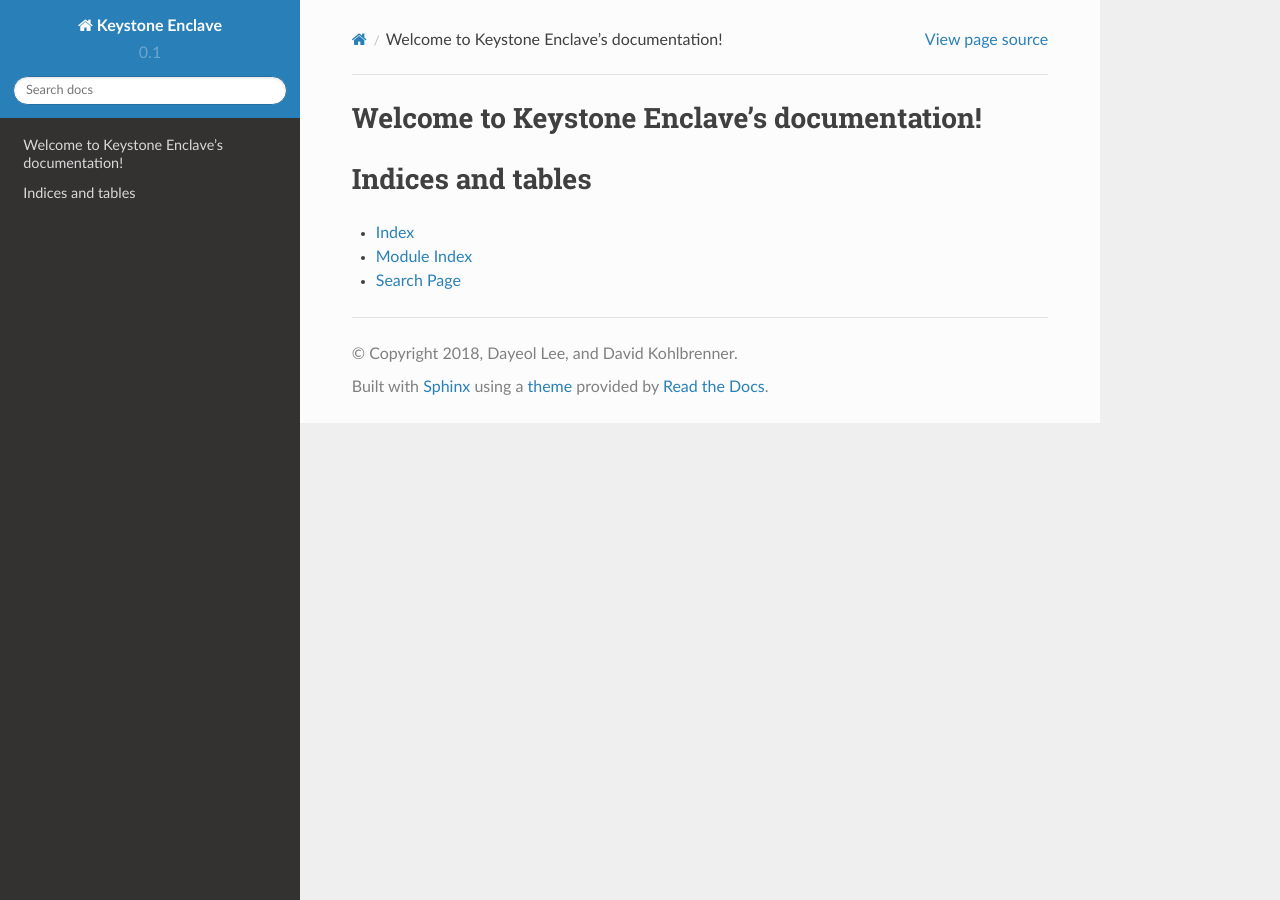
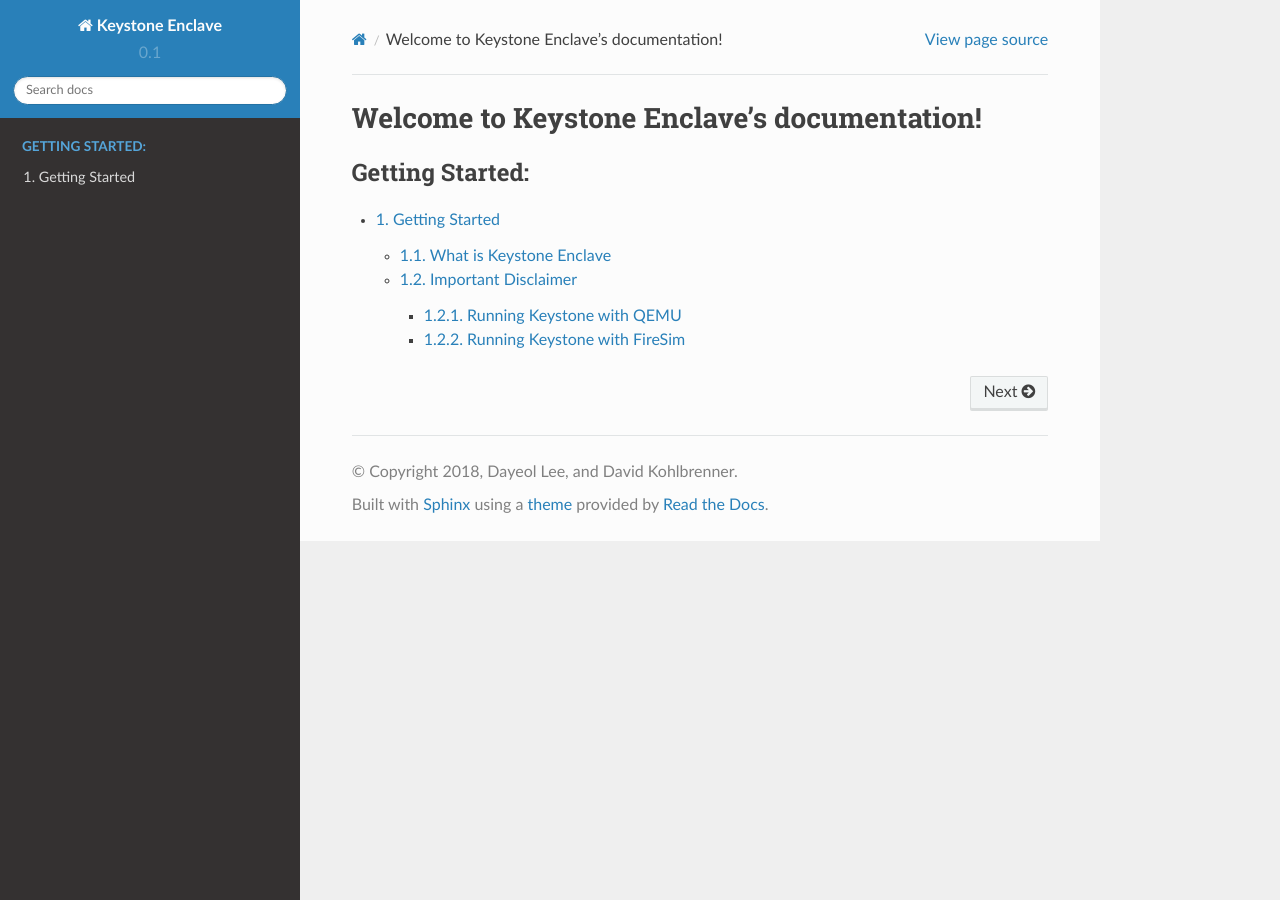
Before and after one commit to keystone-enclave/keystone, a Sphinx documentation site: the page built from docs/source/index.rst, in a window 1280 px wide. Built offline with Sphinx 7.4.7 and the Read the Docs theme 2.0.0, drawn with Linux system fonts in a browser that asks for light colours; some of the changed lines change nothing that is shown.

Commit message:
[Documetation] Running Keystone on FireSim 1.4.0!

```diff
--- /dev/null
+++ b/docs/source/Getting-Started/Running-Keystone-with-FireSim.rst
@@ -0,0 +1,189 @@
+Running Keystone with FireSim
+======================================
+
+`FireSim <https://fires.im>`_ is an FPGA-based cycle-accurate simulator for RISC-V processors.
+Using FireSim, you can test Keystone on open-source processors like `RocketChip <https://github.com/freechipsproject/rocket-chip>`_
+or `BOOM <https://github.com/riscv-boom/riscv-boom>`_.
+
+Who needs it?
+-----------------------
+
+If you want to run your enclave application with Keystone,
+but you don't own any RISC-V processor, FireSim is the way to go.
+FireSim allows you to simulate the processors with reasonably high speed.
+You can actually boot Linux on the simulated processor and run real workloads.
+You can test functionality or measure the performance of Keystone enclaves.
+If you want to improve your enclave system by modifying hardware,
+you can freely modify the processor hardware, and deploy it to Amazon AWS FPGAs using FireSim.
+
+Setting Up FireSim Manager Instance
+-------------------------------------
+
+Before we start, you have to create a FireSim manager instance.
+See `FireSim Documentation <https://docs.fires.im/>`_ to setup a manager instance.
+Be sure to use 1.4.0 or later version of FireSim.
+
+Building Keystone Software
+----------------------------------------
+
+We have already packed every software required for running sample Keystone enclaves.
+Add a remote to the firesim-software by executing following commands:
+
+::
+
+  cd firesim/sw/firesim-software
+  git remote add keystone https://github.com/keystone-enclave/firesim-software
+  git fetch keystone
+
+Checkout ``firesim-1.4.0-keystone`` branch and update submodules.
+
+::
+
+  git checkout firesim-1.4.0-keystone
+  git submodule sync --recursive
+  git submodule update --init --recursive
+
+
+Build Boot Image
+########################
+
+First, we need to build the Linux kernel with built-in Keystone module, and the Berkeley Bootloader (bbl) containing the Keystone security monitor.
+This command will compile both ``riscv-pk`` and ``riscv-linux``, and create a bootable image. It also build ``buildroot`` to get a disk image.
+
+::
+
+  ./sw-manager.py build
+
+Build Keystone SDK
+##########################
+
+Now, you're ready for launching Keystone.
+We provide sample enclaves with Keystone SDK, so let's build the enclaves and copy them to the disk image.
+Build the Keystone SDK by running following commands:
+
+::
+
+  cd sdk
+  make
+
+Next, we will copy the binaries into the disk image from the previous part.
+Open ``Makefile`` with any text editor, and change ``DISK_IMAGE`` parameters to ``../images/br-disk.img``.
+
+::
+
+  DISK_IMAGE = ../images/br-disk.img
+
+Save the change, and run
+
+::
+
+  make copy-tests
+
+This command copies all of the test binaries and runtime into the disk image.
+
+Launching Simulation
+------------------------------
+
+Use FireSim commands to launch the simulation.
+Go to the top-level FireSim directory and run:
+
+::
+
+  cd <path/to/firesim>
+  source sourceme-f1-manager.sh
+
+Choose hardware configuration in ``deploy/config_runtime.ini``.
+See `FireSim Single Node Simulation <https://docs.fires.im/en/latest/Running-Simulations-Tutorial/Running-a-Single-Node-Simulation.html>`_
+for more details.
+
+Currently, Keystone works on a singlecore Rocket
+(e.g., ``firesim-singlecore-no-nic-lbp``).
+Use this ``runtime_config.ini`` file:
+
+::
+
+  # RUNTIME configuration for the FireSim Simulation Manager
+  # See docs/Advanced-Usage/Manager/Manager-Configuration-Files.rst for documentation of all of these params.
+
+  [runfarm]
+  runfarmtag=mainrunfarm
+
+  f1_16xlarges=0
+  m4_16xlarges=0
+  f1_2xlarges=1
+
+  runinstancemarket=ondemand
+  spotinterruptionbehavior=terminate
+  spotmaxprice=ondemand
+
+  [targetconfig]
+  topology=no_net_config
+  no_net_num_nodes=1
+  linklatency=6405
+  switchinglatency=10
+  netbandwidth=200
+  profileinterval=-1
+
+  # This references a section from config_hwconfigs.ini
+  # In homogeneous configurations, use this to set the hardware config deployed
+  # for all simulators
+  defaulthwconfig=firesim-singlecore-no-nic-lbp
+
+  [tracing]
+  enable=no
+  startcycle=0
+  endcycle=-1
+
+  [workload]
+  workloadname=linux-uniform.json
+  terminateoncompletion=no
+
+Launch runfarm and test!
+
+::
+
+  firesim launchrunfarm
+  firesim infrasetup
+  firesim boot
+
+You can login to the f1 instance via ``ssh`` and attach to the simulated node using ``screen`` command.
+See `FireSim Single Node Simulation <https://docs.fires.im/en/latest/Running-Simulations-Tutorial/Running-a-Single-Node-Simulation.html>`_
+for more details.
+
+::
+
+  [On your manager instance]
+  ssh <f1 instance ip address>
+
+::
+
+  [On the f1 instance]
+  screen -r fsim0
+  [Login via root/firesim]
+
+Running Keystone Enclaves
+-----------------------------
+
+The home directory must include SDK sample enclaves and the runtime.
+
+::
+
+  [On the simulated node]
+  # ls
+  aes.riscv               fibonacci.eapp_riscv  test
+  attestation.eapp_riscv  long-nop.eapp_riscv   test-runner.riscv
+  c.eapp_riscv            loop.eapp_riscv       untrusted.eapp_riscv
+  eyrie-rt                malloc.eapp_riscv
+  fib-bench.eapp_riscv    stack.eapp_riscv
+
+Run ``./test-runner.riscv`` for testing each enclave.
+
+::
+
+  # ./test-runner.riscv stack.eapp_riscv eyrie-rt
+
+Run ``./test`` to run all enclaves sequentially.
+
+::
+
+  # ./test
--- /dev/null
+++ b/docs/source/Getting-Started/Running-Keystone-with-QEMU.rst
@@ -0,0 +1,115 @@
+Running Keystone with QEMU
+====================================
+
+`QEMU <https://www.qemu.org>`_ is an open source machine emulator.
+The latest QEMU supports RISC-V ISA.
+
+Installing Dependencies
+----------------------------
+
+We tested Keystone with QEMU on CentOS and Ubuntu 16.04/18.04
+
+Cent OS
+###########
+
+::
+
+  sudo yum install autoconf automake autotools-dev bc bison build-essential \
+  curl expat expat-devel flex gawk gcc gcc-c++ git gperf libgmp-dev libmpc-dev \
+  libmpfr-dev libtool mpfr-devel texinfo tmux patchutils zlib1g-dev zlib-devel \
+  wget bzip2-devel lbzip2 patch
+
+Ubuntu
+#######################
+
+::
+
+  sudo apt update
+  sudo apt install autoconf automake autotools-dev bc bison build-essential curl \
+  expat libexpat-dev1 flex gawk gcc git gperf libgmp-dev libmpc-dev libmpfr-dev \
+  libtool texinfo tmux patchutils zlib1g-dev wget bzip2 patch vim-common lbzip2 \
+  python pkg-config libglib2.0-dev libpixman-1-dev
+
+
+Compile Sources
+-----------------------------
+
+Clone the repository
+########################
+
+::
+
+  git clone https://github.com/keystone-enclave/keystone
+  cd keystone
+  git submodule update --init --recursive
+
+
+Install RISC-V GNU Toolchain
+############################
+
+::
+
+  mkdir riscv
+  export RISCV=$(pwd)/riscv
+  export PATH=$PATH:$RISCV/bin
+  cd riscv-gnu-toolchain
+  ./configure --prefix=$RISCV
+  make && make linux
+  cd ..
+
+This step installs RISC-V GNU toolchain in the ``keystone/riscv`` directory.
+
+To keep environment variables, add ``export PATH=$PATH:<path/to/keystone>/riscv/bin`` to your ``.bashrc``.
+You can also manually run ``source source.sh`` to set the environment variables.
+
+Create Disk Image using Busybear
+################################
+
+See `Busybear repo <https://github.com/michaeljclark/busybear-linux>`_ for more information.
+
+::
+
+  cd busybear-linux
+  make
+  cd ..
+
+Build RISC-V QEMU
+##################
+
+You should apply patches before building the QEMU.
+
+::
+
+  ./scripts/apply-patch.sh
+  cd riscv-qemu
+  ./configure --target-list=riscv64-softmmu,riscv32-softmmu
+  make
+  cd ..
+
+Build Linux Kernel with Built-in Keystone Driver
+################################################
+
+::
+
+  cd riscv-linux
+  cp ../busybear-linux/conf/linux.config .config
+  make ARCH=riscv olddefconfig
+  make ARCH=riscv vmlinux
+  cd ..
+
+Build Berkeley Bootloader (BBL) with Keystone Security Monitor
+##############################################################
+
+Make sure to add ``--enable-sm`` when you run ``configure`` so that the security monitor is included in the bbl.
+
+::
+
+  cd riscv-pk
+  mkdir build
+  cd build
+  ../configure \
+      --enable-logo \
+      --host=riscv64-unknown-elf \
+      --with-payload=../../riscv-linux/vmlinux \
+      --enable-sm
+  make
--- /dev/null
+++ b/docs/source/Getting-Started/index.rst
@@ -0,0 +1,24 @@
+Getting Started
+====================
+
+What is Keystone Enclave
+---------------------------
+
+Keystone Enclave is an open source secure enclave for RISC-V processors.
+You can migrate the Keystone enclave into arbitrary RISC-V processor, with a very small modification on hardware to plant the silicon root of trust.
+
+Important Disclaimer
+---------------------------
+
+The current version (0.X) of Keystone is not formally verified, nor matured, which means that it might have bugs or unknown security holes.
+We recommend you to use Keystone only for research purposes until it gets stablized.
+We appreciate any contribution for making Keystone better.
+
+Since no hardware has been built for Keystone, we provide a few ways to deploy and test Keystone for building secure systems and developing enclave applications.
+
+.. toctree::
+   :maxdepth: 2
+   :caption: Testing Keystone on Various Platforms
+
+   Running-Keystone-with-QEMU
+   Running-Keystone-with-FireSim
--- a/docs/source/index.rst
+++ b/docs/source/index.rst
@@ -4,17 +4,11 @@
    contain the root `toctree` directive.
 
 Welcome to Keystone Enclave's documentation!
-============================================
+==============================================
 
 .. toctree::
-   :maxdepth: 2
-   :caption: Contents:
+   :maxdepth: 3
+   :caption: Getting Started:
+   :numbered:
 
-
-
-Indices and tables
-==================
-
-* :ref:`genindex`
-* :ref:`modindex`
-* :ref:`search`
+   Getting-Started/index
```
Also changed, not shown: 1 other file.
